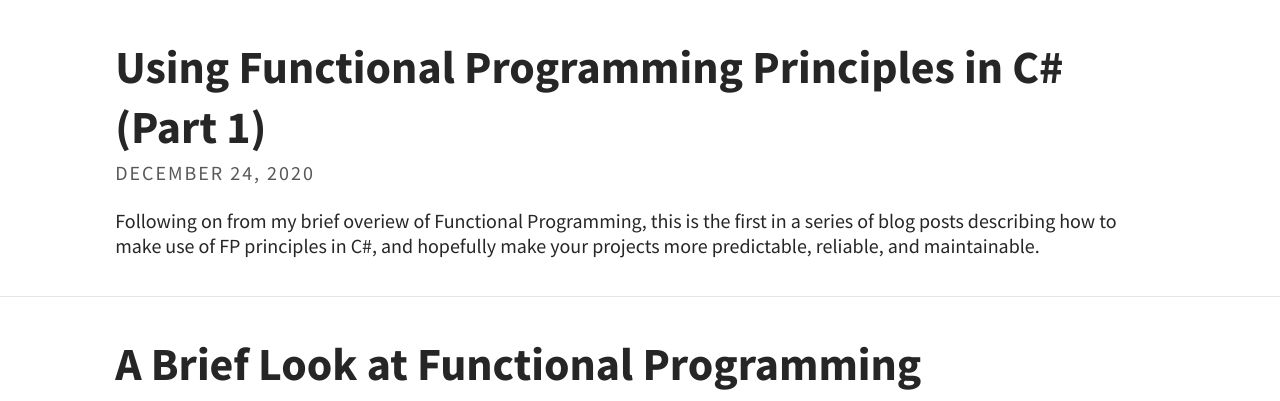
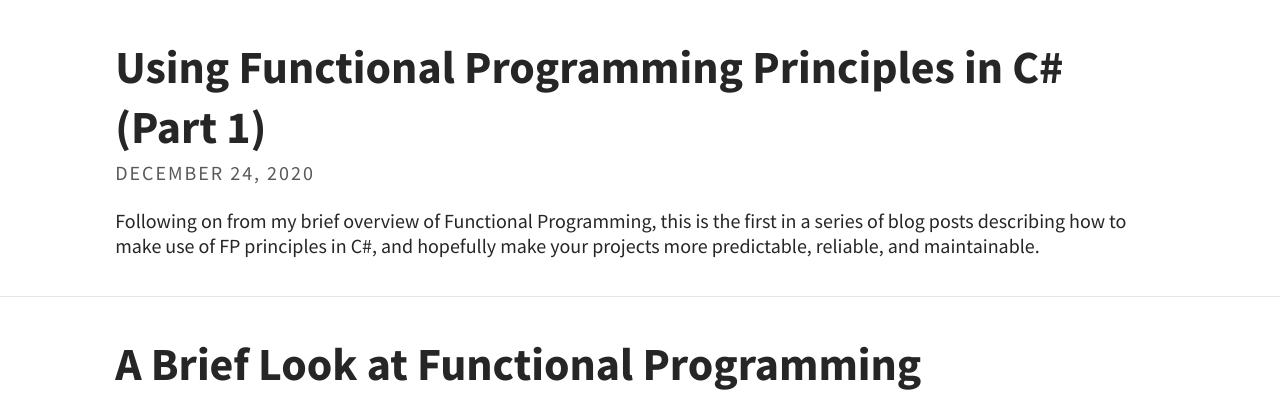
Before and after one commit to axhussain/axhussain.github.io, a Jekyll site: the page built from index.html, in a window 1280 px wide. Shown: the part 421-822 px from the top of the page. Built offline with Jekyll 4.4.1, drawn with Linux system fonts in a browser that asks for light colours; the list of posts is cut into pages by our own code.

Commit message:
Fix typos

```diff
--- a/_posts/2020-12-24-using-fp-in-csharp-pt1.md
+++ b/_posts/2020-12-24-using-fp-in-csharp-pt1.md
@@ -6,7 +6,7 @@
 excerpt_separator: <!--more-->
 ---
 
-Following on from my <a href="/2020/12/22/a-look-at-functional-programming.html">brief overiew of Functional Programming</a>, this is the first in a series of blog posts describing how to make use of FP principles in C#, and hopefully make your projects more predictable, reliable, and maintainable.
+Following on from my <a href="/2020/12/22/a-look-at-functional-programming.html">brief overview of Functional Programming</a>, this is the first in a series of blog posts describing how to make use of FP principles in C#, and hopefully make your projects more predictable, reliable, and maintainable.
 
 <!--more-->
 
```
Also changed, not shown: other parts of _posts/2020-12-24-using-fp-in-csharp-pt1.md (+1 -1 lines).
